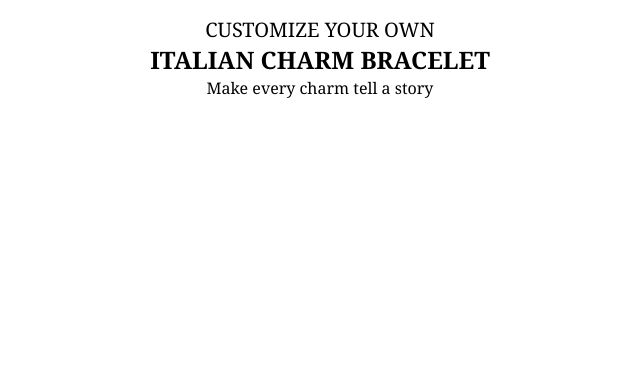
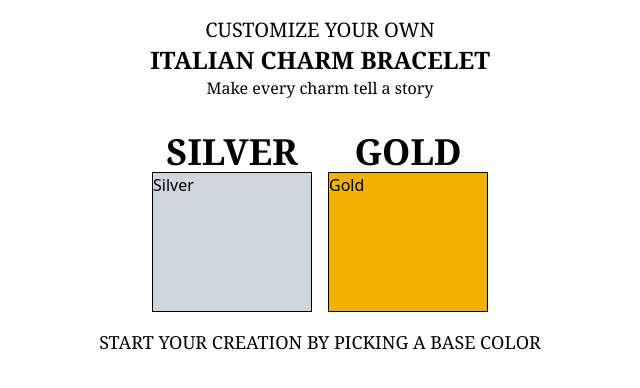
Before and after one commit to repulse-86/bracelet-charms, a Vue app: page / in a window 1280 px wide. Shown: the top 388 px of the page, without its empty margins (320-960 px from the left). Built offline with nearby package versions, Linux system fonts and the light colour scheme; the HTML template or start-up script is replaced by a standard one.

Commit message:
feat: add a base color switcher section to home page

```diff
--- /dev/null
+++ b/src/components/BaseColorSwitcherSection.vue
@@ -0,0 +1,35 @@
+<script setup lang="ts">
+import { Metal } from '@/types/metal'
+import BraceletCharm from '@/components/BraceletCharm.vue'
+import { useMetalSwitchStore } from '@/stores/metal-switcher'
+
+const metalSwitchStore = useMetalSwitchStore()
+</script>
+
+<template>
+    <section class="flex flex-col justify-center items-center">
+        <div class="flex justify-center space-x-4 mb-4">
+            <div class="flex flex-col">
+                <label for="" class="text-center text-4xl font-bold font-serif uppercase"
+                    >Silver</label
+                >
+                <BraceletCharm
+                    class="w-40 h-35"
+                    @click="metalSwitchStore.setMetal(Metal.Silver)"
+                    :metal="Metal.Silver"
+                />
+            </div>
+            <div class="flex flex-col">
+                <label for="" class="text-center text-4xl font-bold font-serif uppercase"
+                    >Gold</label
+                >
+                <BraceletCharm
+                    class="w-40 h-35"
+                    @click="metalSwitchStore.setMetal(Metal.Gold)"
+                    :metal="Metal.Gold"
+                />
+            </div>
+        </div>
+        <h2 class="text-lg uppercase font-serif">start your creation by picking a base color</h2>
+    </section>
+</template>
--- a/src/views/HomeView.vue
+++ b/src/views/HomeView.vue
@@ -1,9 +1,11 @@
 <script setup lang="ts">
+import BaseColorSwitcherSection from '@/components/BaseColorSwitcherSection.vue'
 import HeaderSection from '@/components/HeaderSection.vue'
 </script>
 
 <template>
     <div class="space-y-8">
         <HeaderSection />
+        <BaseColorSwitcherSection />
     </div>
 </template>
```
